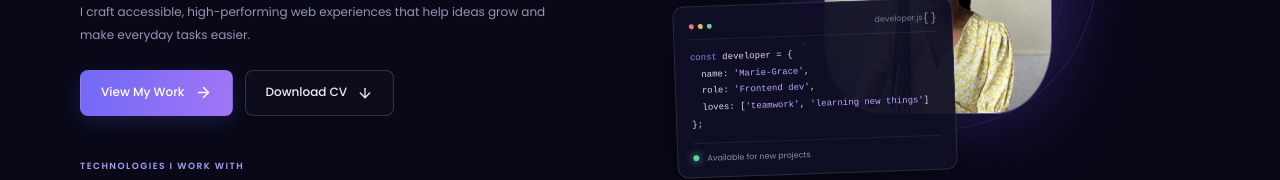
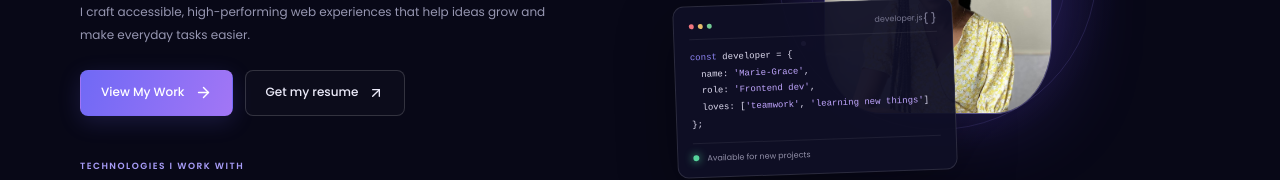
Before and after one commit to mariegrace31/mgportfolio, a Next.js app: page / in a window 1280 px wide. Shown: the part 426-606 px from the top of the page. Built offline with nearby package versions, Linux system fonts and the light colour scheme.

Commit message:
Add resume

```diff
--- a/components/sections/Hero.jsx
+++ b/components/sections/Hero.jsx
@@ -1,6 +1,6 @@
 import Image from "next/image";
 import profilePhoto from "@/app/assets/profile.jpg";
-import { ArrowDown, ArrowRight, Braces, Code2, Sparkles } from "lucide-react";
+import { ArrowUpRight, ArrowRight, Braces, Code2, Sparkles } from "lucide-react";
 import Badge from "@/components/ui/Badge";
 import Button from "@/components/ui/Button";
 import Container from "@/components/ui/Container";
@@ -16,7 +16,7 @@ export default function Hero() {
       <h1>Hi, I’m <span className="gradient-text">Marie-Grace</span><span className="hero-period">.</span></h1>
       <p className="hero-lead">I build modern interfaces for the web<span className="gradient-text">.</span></p>
       <p className="hero-description">I craft accessible, high-performing web experiences that help ideas grow and make everyday tasks easier.</p>
-      <div className="hero-actions"><Button href="#projects">View My Work <ArrowRight size={17}/></Button><Button href={site.cv} variant="outline" download>Download CV <ArrowDown size={16}/></Button></div>
+      <div className="hero-actions"><Button href="#projects">View My Work <ArrowRight size={17}/></Button><Button href={site.cv} variant="outline" target="_blank" rel="noopener noreferrer">Get my resume <ArrowUpRight size={16}/></Button></div>
       <div className="tech-row"><span className="tech-label">TECHNOLOGIES I WORK WITH</span><div className="tech-list">{tech.map(([name,mark])=><span className="tech-item" key={name} title={name}><i>{mark}</i>{name}</span>)}</div></div>
     </Reveal></div>
     <Reveal delay={.12} className="hero-art-wrap"><div className="hero-orb"><div className="orb-ring ring-one"/><div className="orb-ring ring-two"/><div className="portrait-placeholder"><Image src={profilePhoto} alt="Marie-Grace, frontend developer" fill priority sizes="(max-width: 650px) 195px, 230px" className="profile-photo"/><span className="portrait-glint"><Sparkles size={18}/></span></div><span className="orbit-dot dot-one"/><span className="orbit-dot dot-two"/></div>
--- a/config/site.js
+++ b/config/site.js
@@ -3,7 +3,7 @@ export const site = {
   role: "Frontend Developer",
   email: "mariegracebmg@gmail.com",
   phone: "+243 972 784 202",
-  cv: "/marie-grace-cv.pdf",
+  cv: "/marie_resume.pdf",
   photo: "/images/marie-grace.jpg",
   formspreeFormId: "mljjbbwd",
   links: {
```
Also changed, not shown: 2 other files (tests, documents, lock files or other folders).
